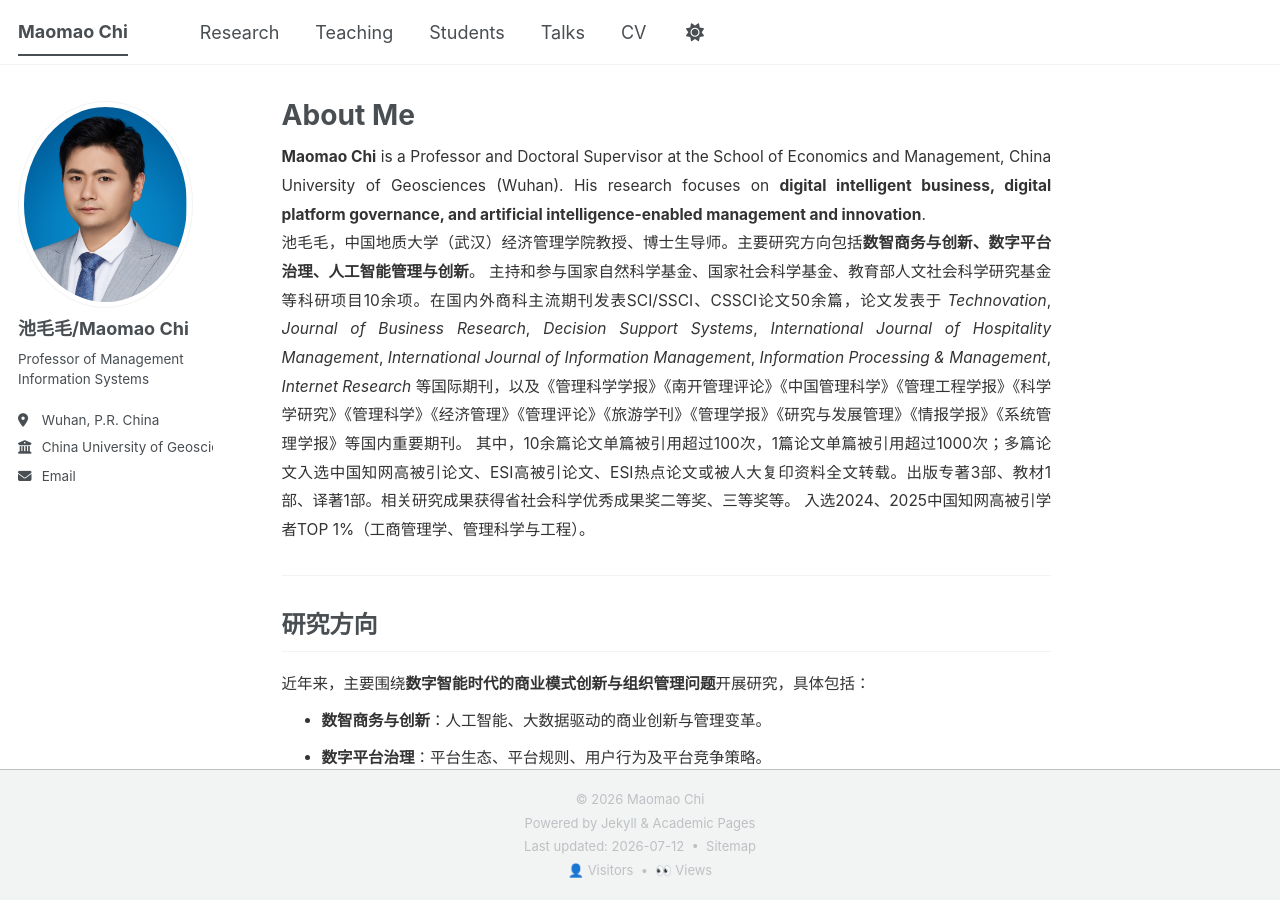
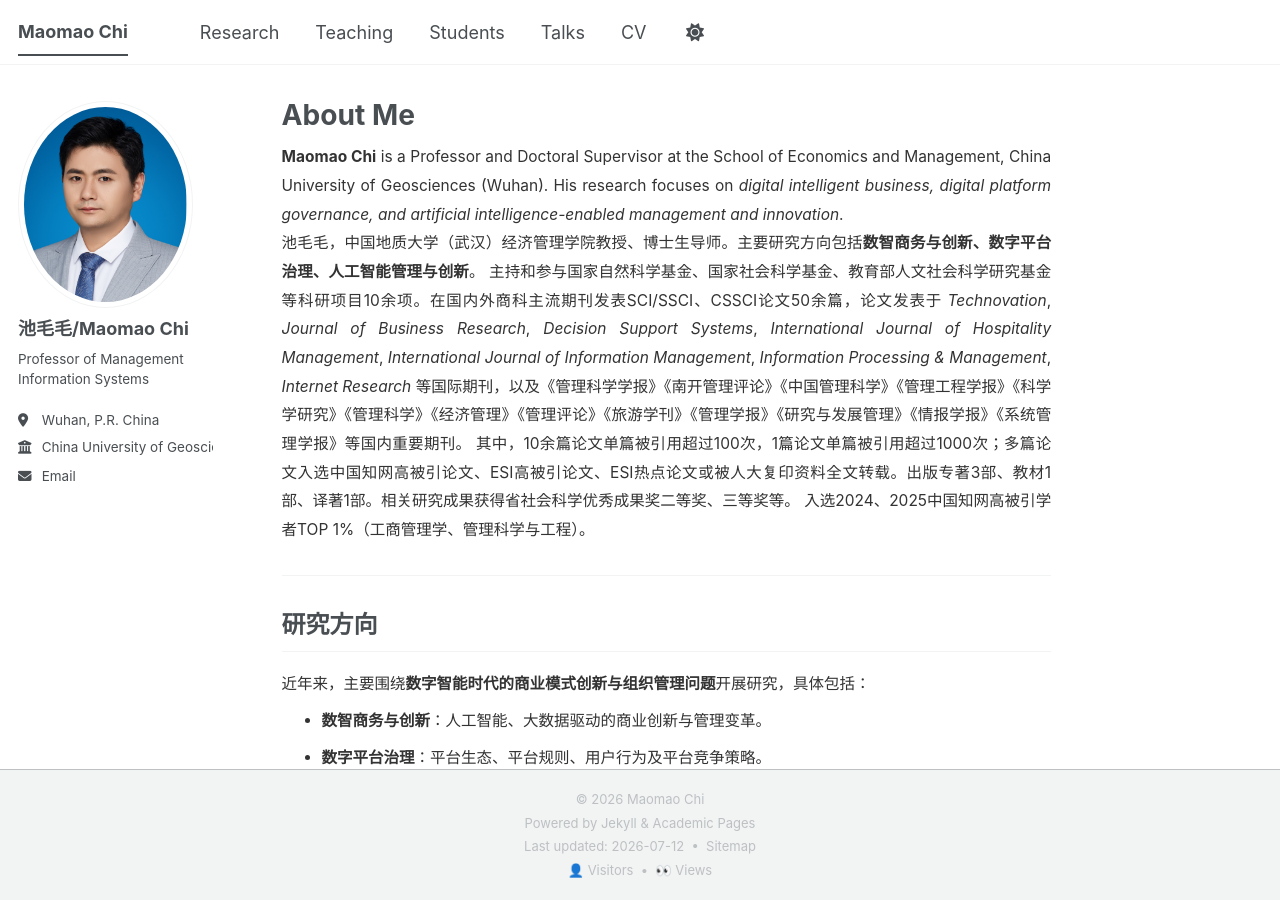
Before and after one commit to nishaochen/chimaomao, a Jekyll site: the page built from _pages/about.md, in a window 1280 px wide and 900 px high. Built offline with Jekyll 4.4.1, drawn with Linux system fonts in a browser that asks for light colours; comment, search, counter and statistics services are not loaded; a style sheet for code colours, icons or effects is not loaded.

```diff
--- a/_pages/about.md
+++ b/_pages/about.md
@@ -55,7 +55,7 @@ li {
 
 <div class="justify section">
 
-<strong>Maomao Chi</strong> is a Professor and Doctoral Supervisor at the School of Economics and Management, China University of Geosciences (Wuhan). His research focuses on <strong>digital intelligent business, digital platform governance, and artificial intelligence-enabled management and innovation</strong>. <br>
+<strong>Maomao Chi</strong> is a Professor and Doctoral Supervisor at the School of Economics and Management, China University of Geosciences (Wuhan). His research focuses on  <i>digital intelligent business, digital platform governance, and artificial intelligence-enabled management and innovation</i>. <br>
 
 池毛毛，中国地质大学（武汉）经济管理学院教授、博士生导师。主要研究方向包括<strong>数智商务与创新、数字平台治理、人工智能管理与创新</strong>。
 
```
